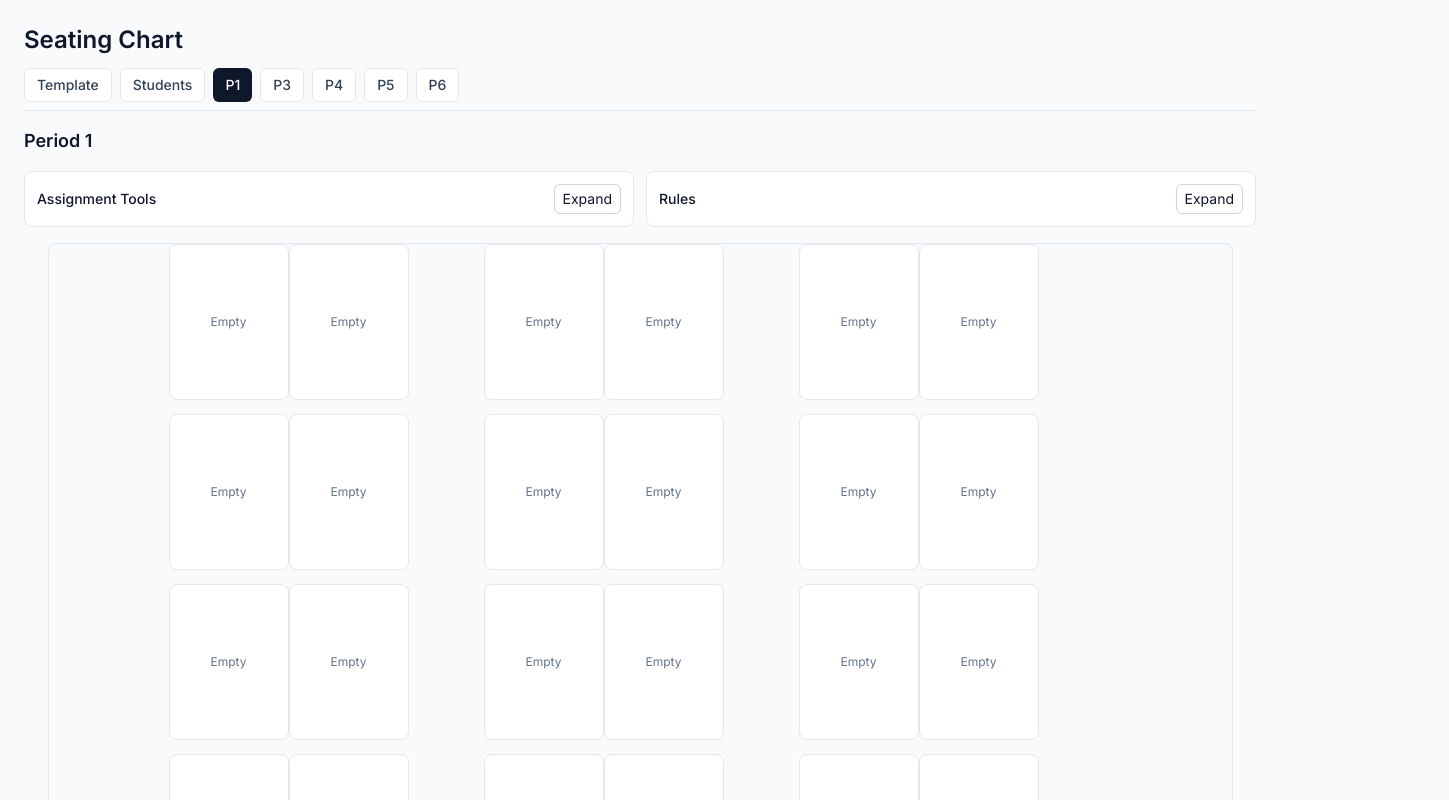
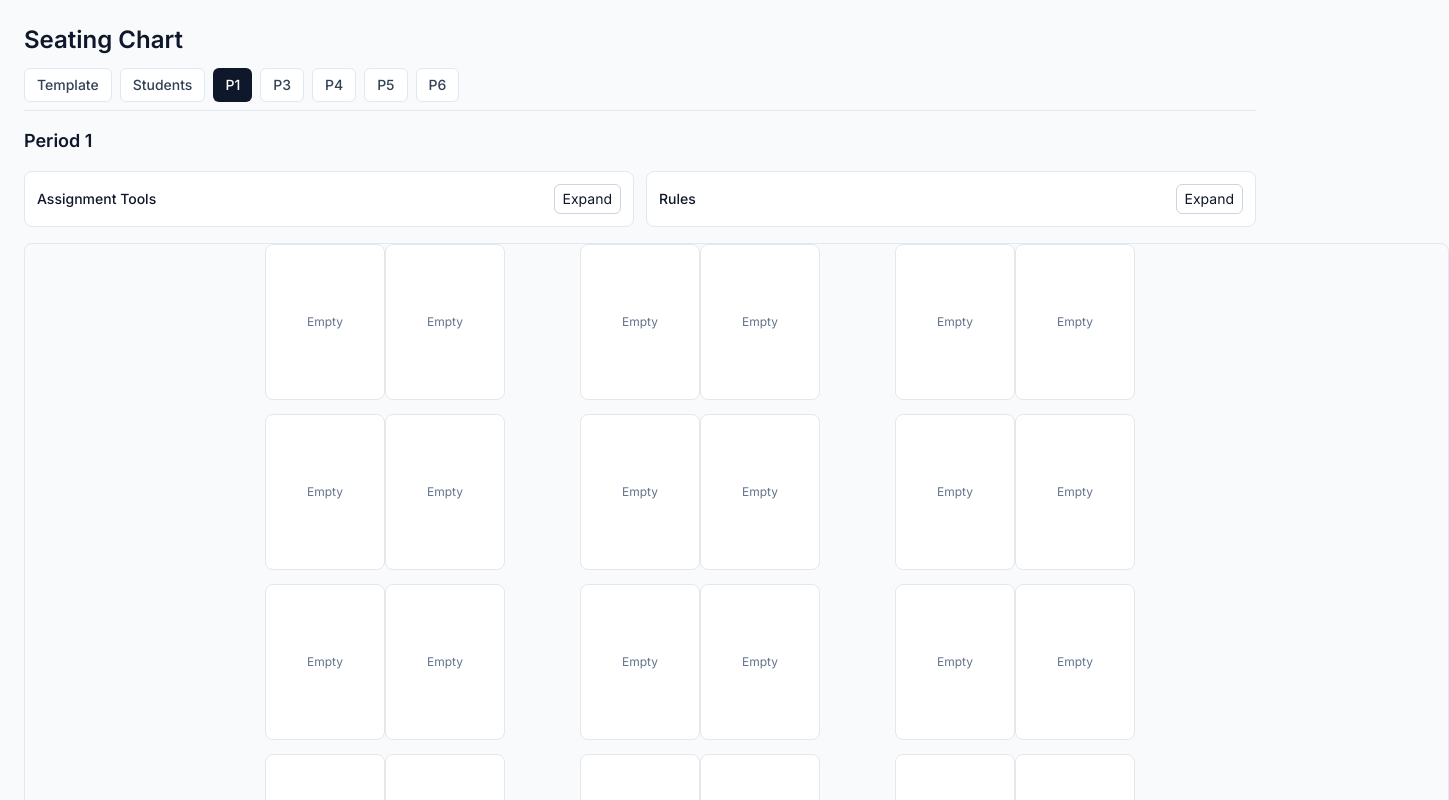
Before and after one commit to rubberduckinatruck/seating-chart, a React (Vite) app: page / in a window 1280 px wide. Shown: the top 800 px of the page, 1449 px wide, since content can reach past the window. Built offline with nearby package versions, Linux system fonts and the light colour scheme.

Commit message:
Update PeriodTab.tsx

```diff
--- a/src/tabs/PeriodTab.tsx
+++ b/src/tabs/PeriodTab.tsx
@@ -163,7 +163,7 @@ export default function PeriodTab({ periodId }: { periodId: PeriodId }) {
   const h = template.spacing.cardH
   const gridW = 3 * (2 * w + template.spacing.withinPair + template.spacing.betweenPairs)
   const gridH = 6 * (h + template.spacing.rowGap) + 100
-  const outerW = Math.max(900, gridW + 240) // extra usable margin left/right
+  const outerW = Math.max(900, gridW + 480) // extra usable margin left/right
   const outerH = gridH
   const leftPad = Math.floor((outerW - gridW) / 2)
 
```
